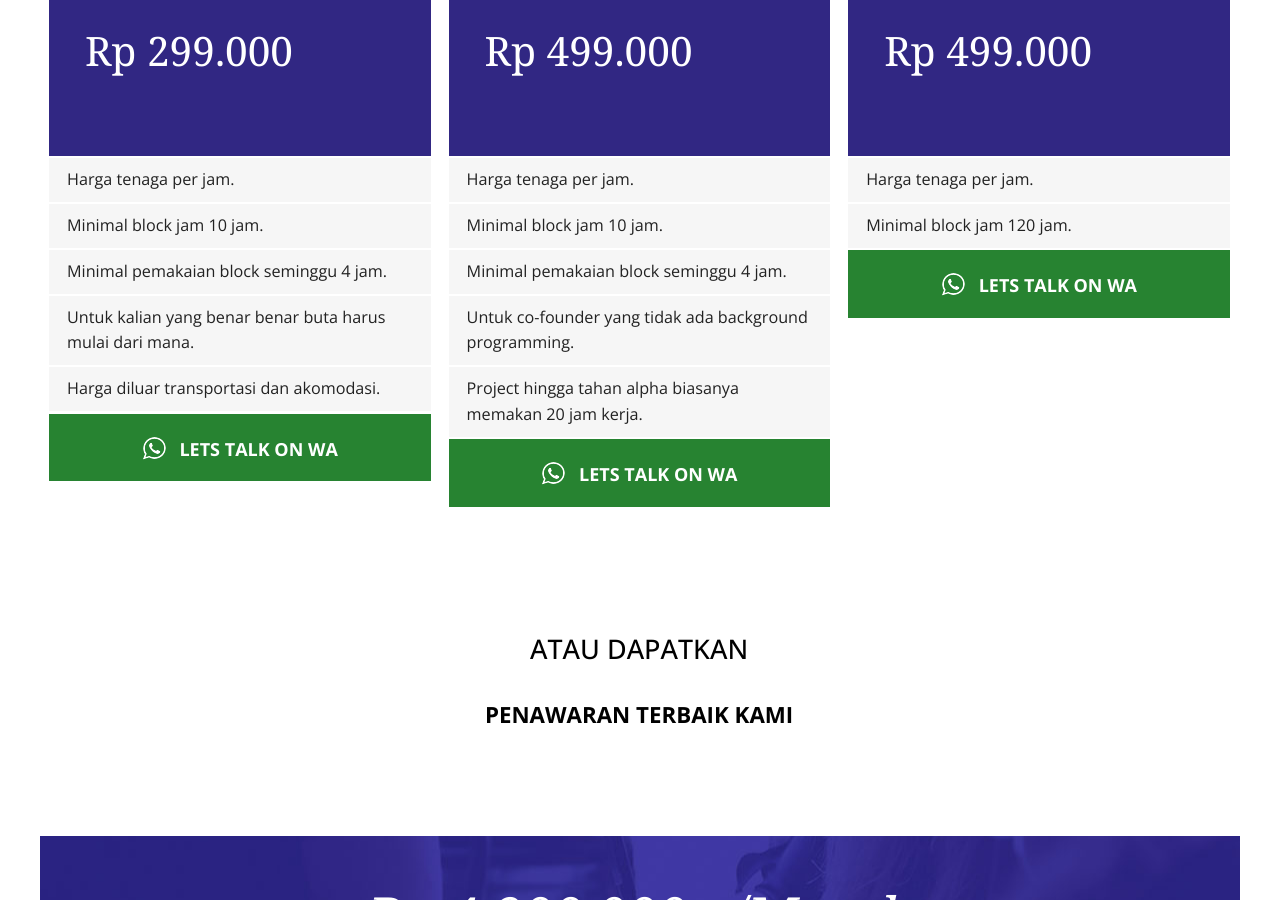
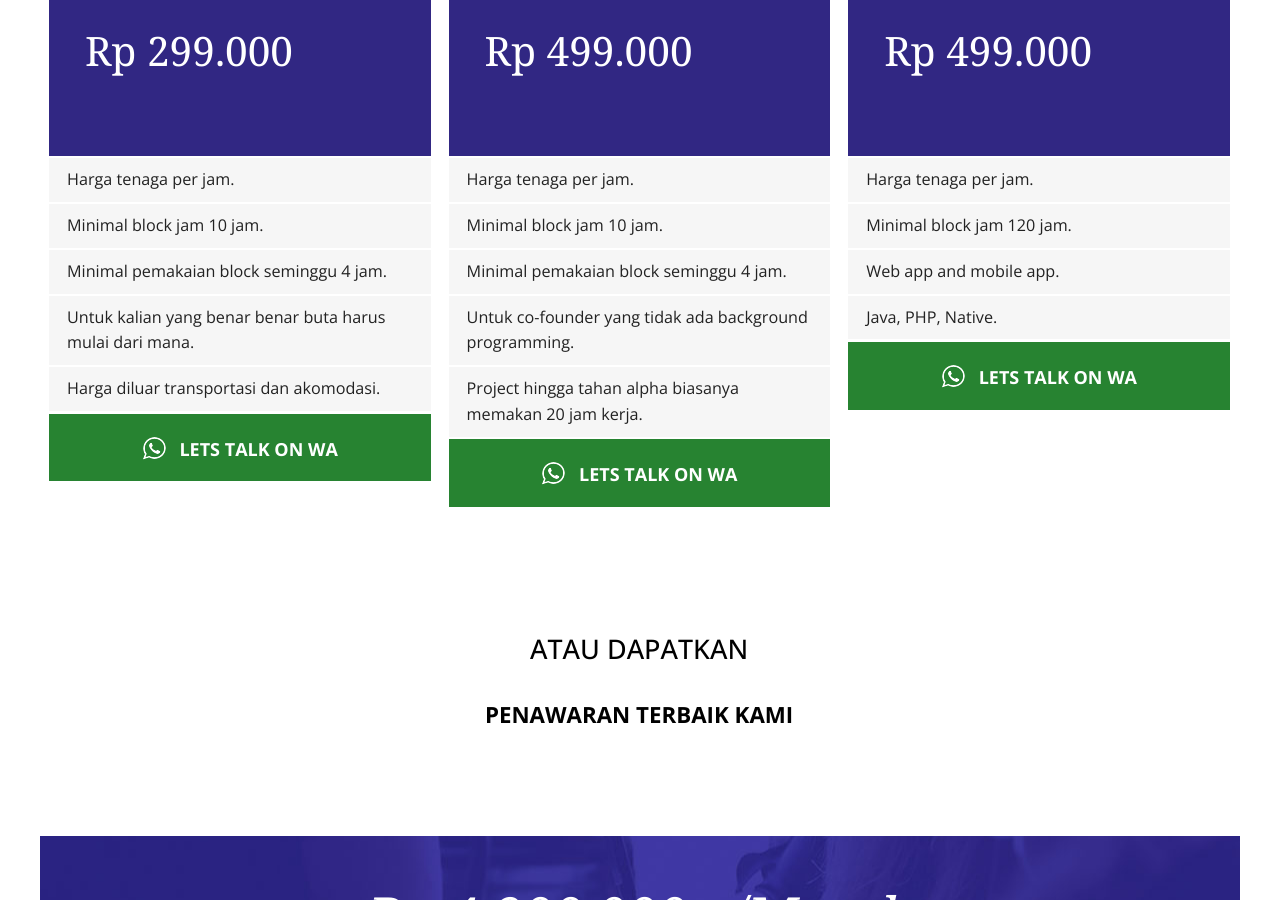
Before and after one commit to kemtol/rocktokom, a Jekyll site: the page built from index.html, in a window 1280 px wide and 900 px high, scrolled down 3097 px. Built offline with Jekyll 4.4.1, drawn with Linux system fonts in a browser that asks for light colours; nearby versions of some CDN libraries.

Commit message:
Update index.html

```diff
--- a/index.html
+++ b/index.html
@@ -84,6 +84,8 @@ layout: default
           <ul class="perks">
             <li>Harga tenaga per jam.</li>
             <li>Minimal block jam 120 jam.</li>
+            <li>Web app and mobile app.</li>
+            <li>Java, PHP, Native.</li>
           </ul>
           <a href="https://api.whatsapp.com/send?phone=6283890722797&text=Halo%20mau%20info%20donk" class="btn-wa"><img src="/images/fa-whatsapp_24_0_ffffff_none.png"> LETS TALK ON WA</a>
         </div>
```
